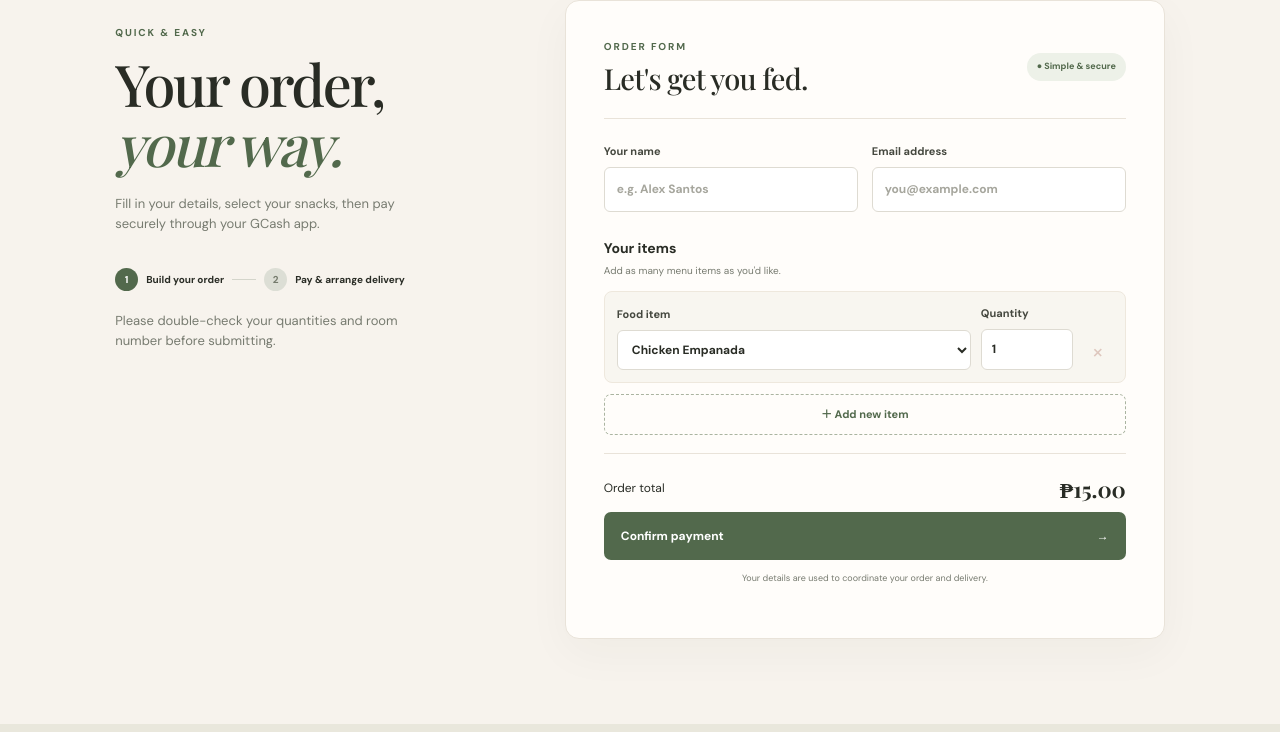
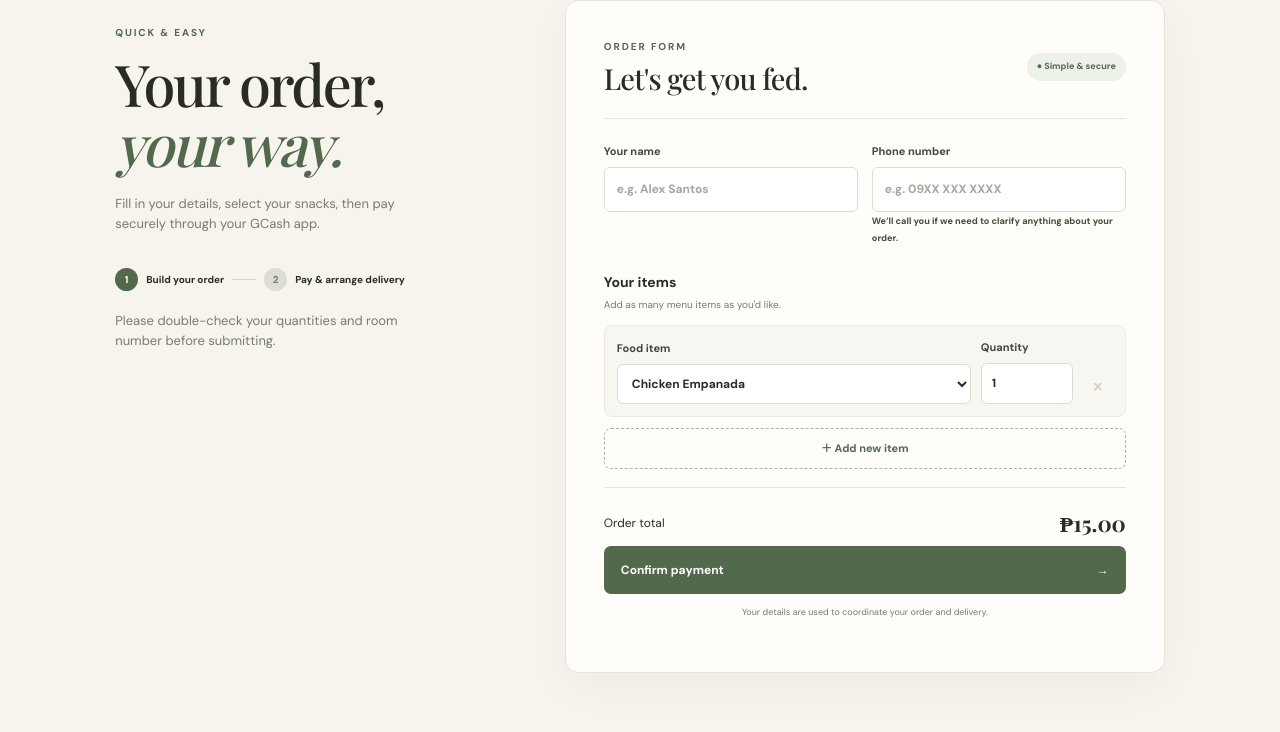
Before and after one commit to JeddahMaeDescartin051026/foodies, a plain HTML site: page index.html in a window 1280 px wide. Shown: the part 1193-1925 px from the top of the page. Drawn offline with nearby package versions, Linux system fonts and the light colour scheme; a web font is replaced by a local one.

Commit message:
Update index.html

```diff
--- a/index.html
+++ b/index.html
@@ -5,7 +5,7 @@
   <meta name="viewport" content="width=device-width, initial-scale=1">
   <meta name="theme-color" content="#f7f3ed">
   <title>Neighbor's Kitchen | Order Food</title>
-  <link rel="stylesheet" href="styles.css">
+  <link rel="stylesheet" href="./styles.css?v=3">
 </head>
 <body>
   <header class="site-header">
@@ -64,8 +64,9 @@
               <label> Your name
                 <input type="text" id="customerName" name="customer_name" autocomplete="name" placeholder="e.g. Alex Santos" required>
               </label>
-              <label> Email address
-                <input type="email" id="customerEmail" name="customer_email" autocomplete="email" placeholder="you@example.com" required>
+              <label> Phone number
+                <input type="tel" id="customerPhone" name="customer_phone" autocomplete="tel" placeholder="e.g. 09XX XXX XXXX" inputmode="tel" required>
+                <small class="field-note">We’ll call you if we need to clarify anything about your order.</small>
               </label>
             </div>
 
```
